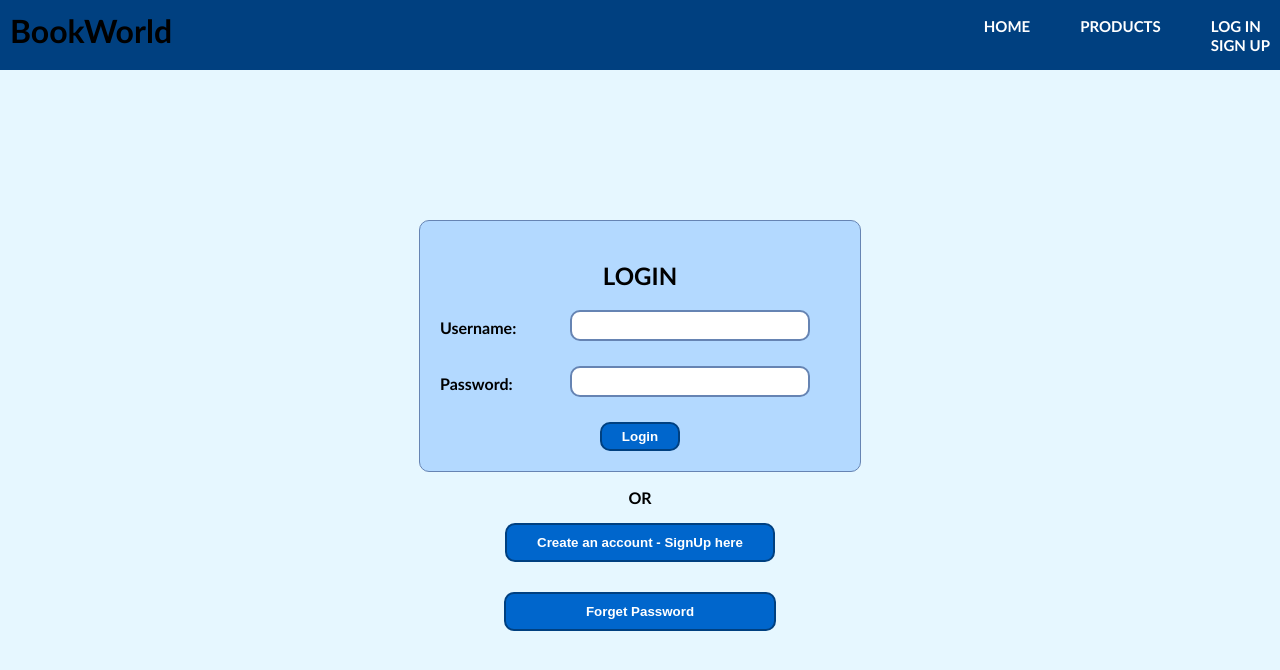
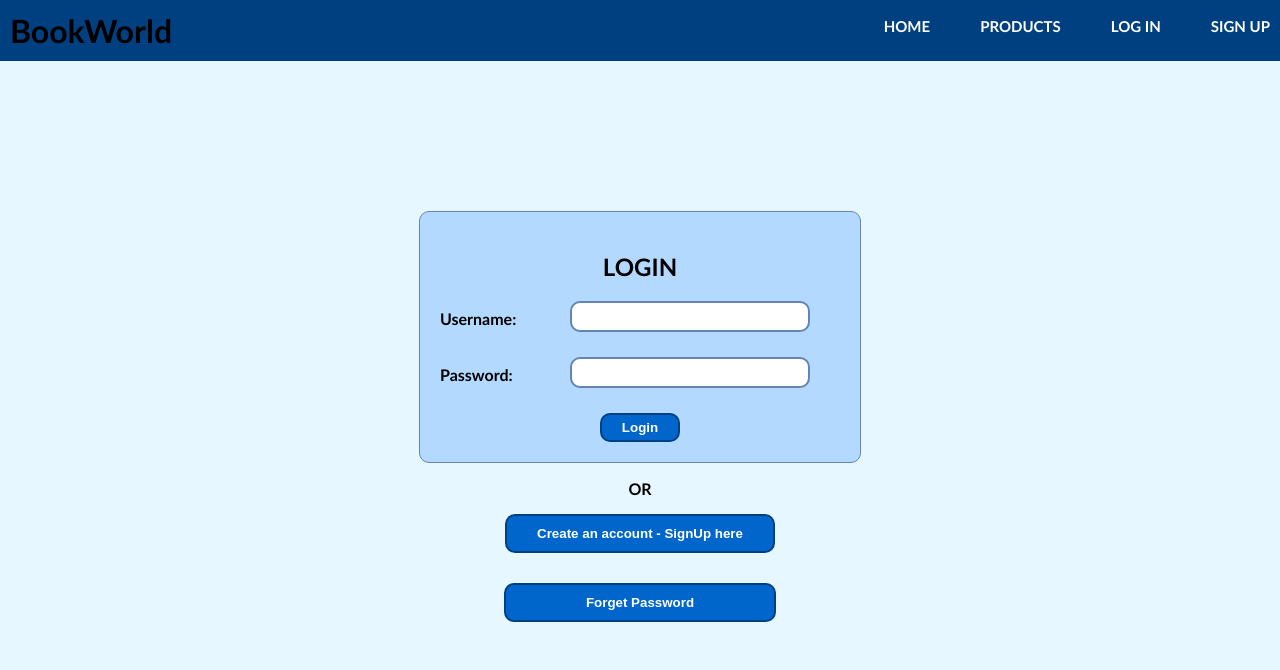
Before and after one commit to MohanPutreddy/Capstone-sem4-conestoga-group6, a React (Create React App) app in the folder CapstoneFrontend/: page /login in a window 1280 px wide. Shown: the top 670 px of the page. Built offline with nearby package versions, Linux system fonts and the light colour scheme.

Commit message:
Small change to the nav bar in header, to apply styles evenly

```diff
--- a/CapstoneFrontend/src/Components/Path.js
+++ b/CapstoneFrontend/src/Components/Path.js
@@ -28,20 +28,20 @@ export default function Path() {
                 <Link to="/products">Products</Link>
               </li>
               {logIn ? (
-                <div>
+                <>
                   <li>
                     <button onClick={handleLogout}>Log out</button>
                   </li>
-                </div>
+                </>
               ) : (
-                <div>
+                <>
                   <li>
                     <Link to="/login">Log In</Link>
                   </li>
                   <li>
                     <Link to="/signup">Sign Up</Link>
                   </li>
-                </div>
+                </>
               )}
             </ul>
           </nav>
```
